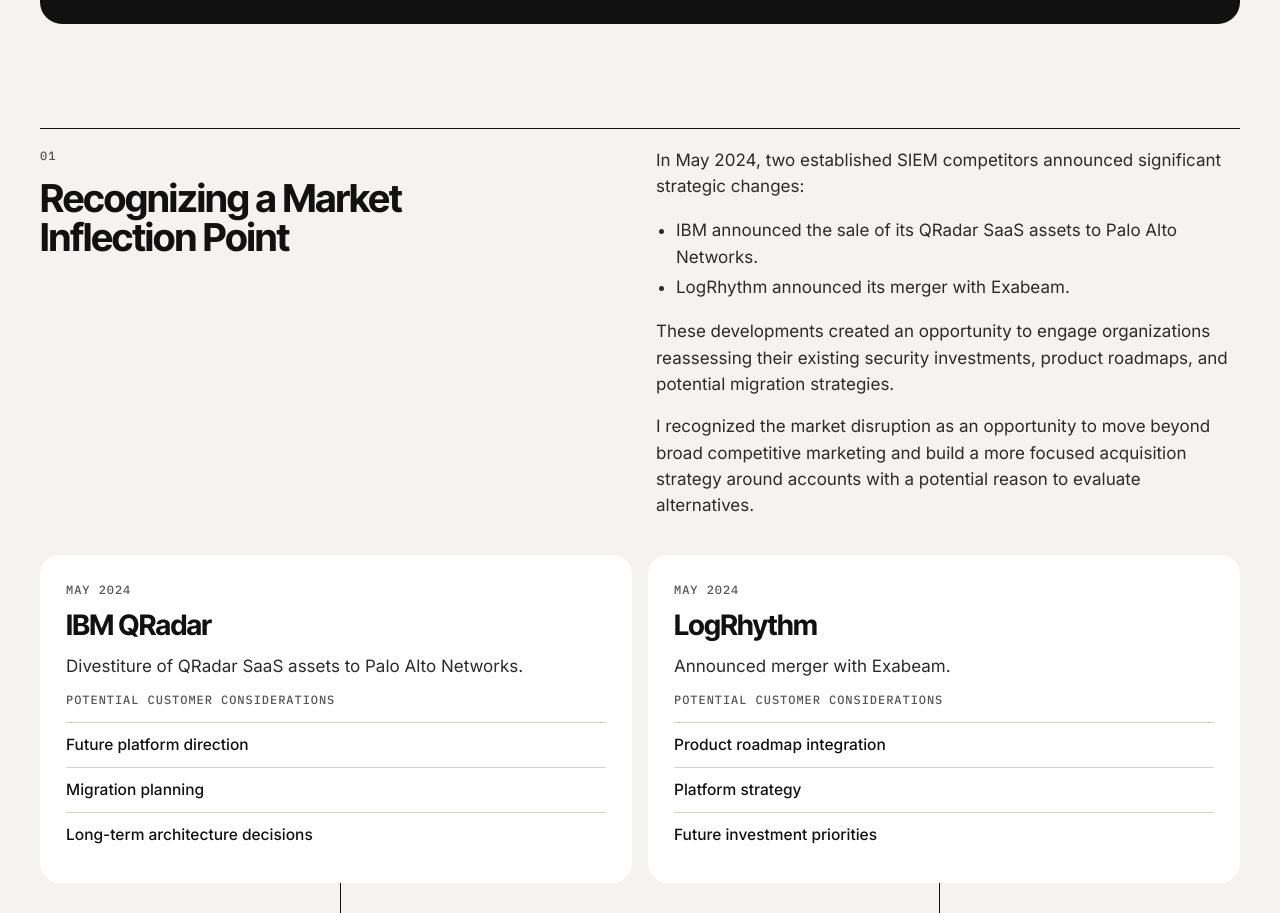
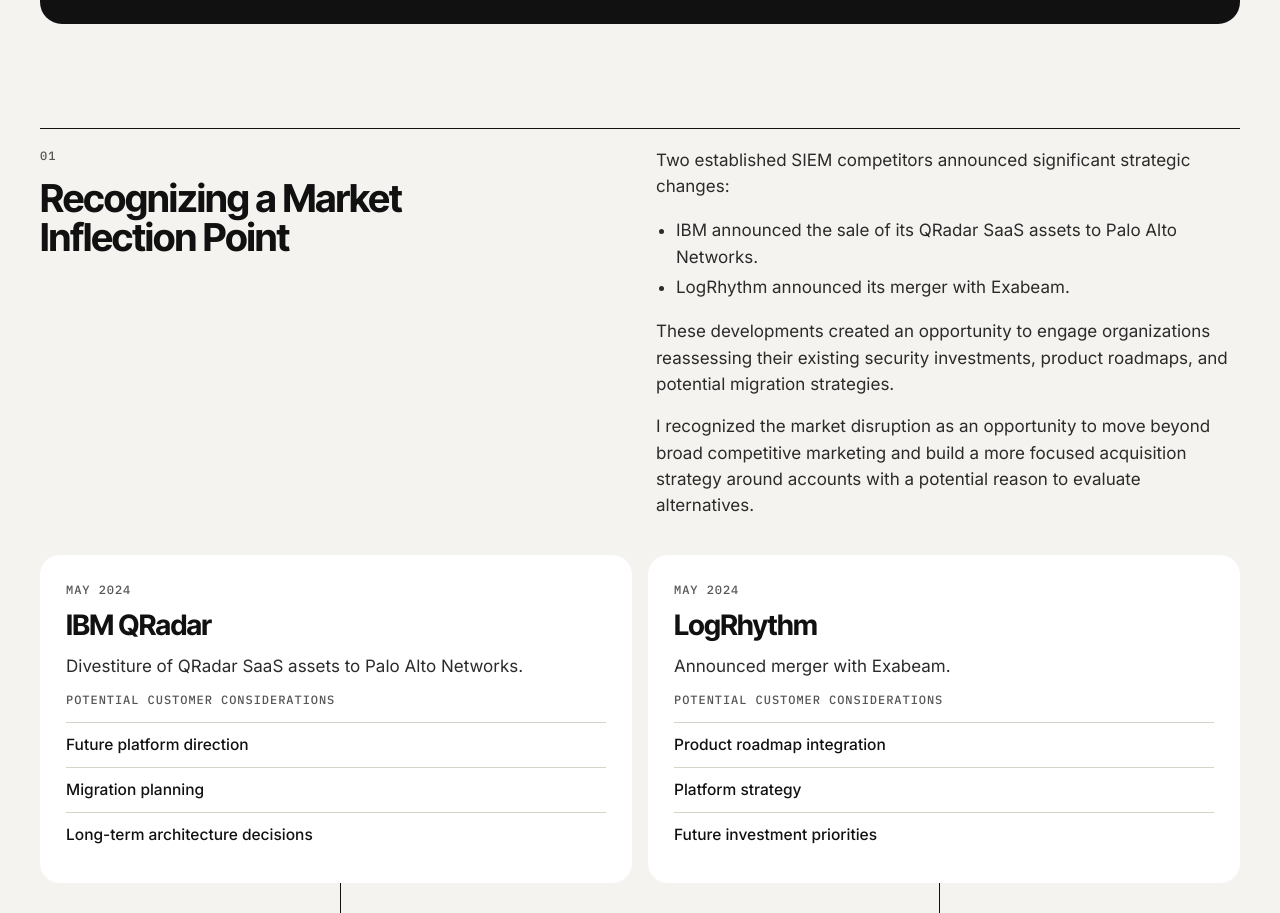
Before and after one commit to daniesul/portfolio, a website: page competitive-displacement-abm.html in a window 1280 px wide. Shown: the part 1230-2143 px from the top of the page. Drawn offline with Linux system fonts and the light colour scheme.

Commit message:
Reword market opportunity intro line (drop 'In May 2024')
Co-Authored-By: Claude Sonnet 5.5 <noreply@anthropic.com>
Claude-Session: https://claude.ai/code/session_01CUZA3bSraAyYGYj22ACDLc

```diff
--- a/competitive-displacement-abm.html
+++ b/competitive-displacement-abm.html
@@ -268,7 +268,7 @@ html,body{overflow-x:clip}
 <div class="sec-head">
 <div class="lbl"><span class="mono muted">01</span><h2 class="sec-h" id="mk-h">Recognizing a Market Inflection Point</h2></div>
 <div class="copy">
-<p>In May 2024, two established SIEM competitors announced significant strategic changes:</p>
+<p>Two established SIEM competitors announced significant strategic changes:</p>
 <ul>
 <li>IBM announced the sale of its QRadar SaaS assets to Palo Alto Networks.</li>
 <li>LogRhythm announced its merger with Exabeam.</li>
```
